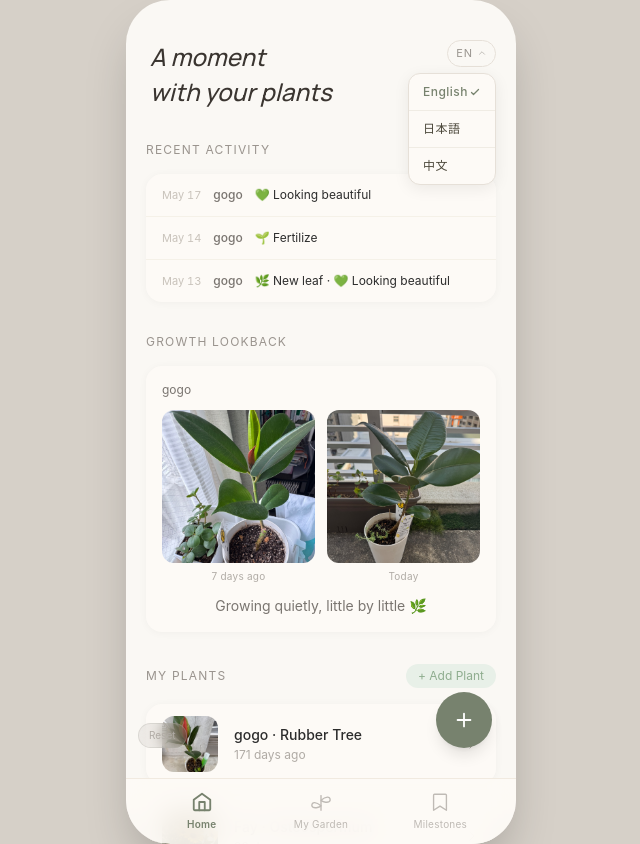
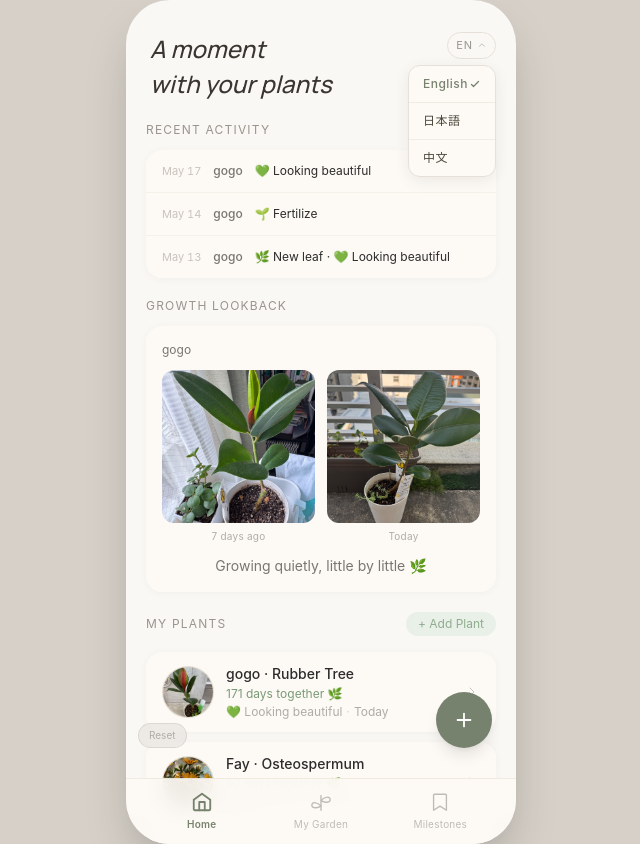
Before and after one commit to erinyxy/Verdant, a Next.js app: page /en in a window 1280 px wide. Both pictures are taken after a click on the button "EN". Shown: the whole page, without its empty margins (319-959 px from the left). Built offline with nearby package versions, Linux system fonts and the light colour scheme.

Commit message:
feat: sow action, lookingBeautiful zh copy, compare auto-fallback, timeline button layout, home spacing & plant card

```diff
--- a/app/[locale]/page.tsx
+++ b/app/[locale]/page.tsx
@@ -4,14 +4,17 @@ import { useState, useEffect, useCallback } from "react";
 import { useTranslations, useLocale } from "next-intl";
 import Link from "next/link";
 import { useRouter } from "next/navigation";
-import { usePlants, useComparePhotoIds } from "@/hooks/useDataStore";
-import { getRecordsByPlant, type Plant, type TimelineEntry } from "@/lib/dataStore";
+import { usePlants } from "@/hooks/useDataStore";
+import { getRecordsByPlant, getPhotosByPlant, getPhotoNearDate, type Plant, type TimelineEntry, type Photo } from "@/lib/dataStore";
 import PhotoFromStore from "@/components/PhotoFromStore";
 import PhotoCompare from "@/components/PhotoCompare";
 import LocaleSwitcher from "@/components/LocaleSwitcher";
 
 // A timeline entry enriched with its parent plant (for cross-plant display).
 type RichEntry = TimelineEntry & { plant: Plant };
+
+// Per-plant summary for the plant list card.
+type PlantSummary = { plant: Plant; latestEntry: TimelineEntry | null };
 
 // ─── Action / State label helpers ─────────────────────────────────────────────
 
@@ -74,7 +77,48 @@ function RecentActivity({ entries, locale }: { entries: RichEntry[]; locale: str
 
 function GrowthLookback({ plant }: { plant: Plant }) {
   const t = useTranslations("home");
-  const { leftId, rightId } = useComparePhotoIds(plant.id, "7d");
+  const [leftId, setLeftId] = useState<string | null>(null);
+  const [rightId, setRightId] = useState<string | null>(null);
+  const [rightLabel, setRightLabel] = useState<string>("");
+
+  useEffect(() => {
+    let cancelled = false;
+    async function resolve() {
+      const photos = await getPhotosByPlant(plant.id); // newest-first
+      if (!photos.length || cancelled) return;
+      const left = photos[0];
+      if (!cancelled) setLeftId(left.id);
+
+      // Try presets in order: 7d → 30d → first
+      const presets: Array<{ days: number | null; label: string }> = [
+        { days: 7,    label: t("sevenDaysAgo") },
+        { days: 30,   label: t("thirtyDaysAgo") },
+        { days: null, label: t("firstDay") },      // null = oldest photo
+      ];
+
+      for (const preset of presets) {
+        let targetDate: Date;
+        if (preset.days === null) {
+          targetDate = new Date(photos[photos.length - 1].timestamp);
+        } else {
+          targetDate = new Date();
+          targetDate.setDate(targetDate.getDate() - preset.days);
+        }
+        const right = await getPhotoNearDate(plant.id, targetDate);
+        if (cancelled) return;
+        if (right && right.id !== left.id) {
+          setRightId(right.id);
+          setRightLabel(preset.label);
+          return;
+        }
+      }
+      // No suitable second photo found
+      setRightId(null);
+      setRightLabel("");
+    }
+    resolve();
+    return () => { cancelled = true; };
+  }, [plant.id, t]);
 
   return (
     <div
@@ -88,7 +132,7 @@ function GrowthLookback({ plant }: { plant: Plant }) {
         leftPhotoId={leftId}
         rightPhotoId={rightId}
         leftLabel={t("today")}
-        rightLabel={rightId ? t("sevenDaysAgo") : undefined}
+        rightLabel={rightId ? rightLabel : undefined}
         summaryText={t("growthSummary")}
       />
     </div>
@@ -105,19 +149,21 @@ export default function HomePage() {
 
   // Cross-plant enrichment: fetch all timelines, merge & sort once.
   const [recentEntries, setRecentEntries] = useState<RichEntry[]>([]);
+  const [plantSummaries, setPlantSummaries] = useState<PlantSummary[]>([]);
   const [activePlant, setActivePlant] = useState<Plant | null>(null);
   const [enriching, setEnriching] = useState(false);
 
   const enrich = useCallback(async () => {
     if (plants.length === 0) {
       setRecentEntries([]);
+      setPlantSummaries([]);
       setActivePlant(null);
       return;
     }
     setEnriching(true);
     const results = await Promise.all(
       plants.map(async (plant) => {
-        const entries = await getRecordsByPlant(plant.id);
+        const entries = await getRecordsByPlant(plant.id); // newest-first
         return { plant, entries };
       }),
     );
@@ -129,8 +175,13 @@ export default function HomePage() {
 
     setRecentEntries(merged.slice(0, 3));
 
+    // Per-plant summary for plant list card (latestEntry = newest record)
+    setPlantSummaries(results.map(({ plant, entries }) => ({
+      plant,
+      latestEntry: entries[0] ?? null,
+    })));
+
     // Growth Lookback: plant whose most recent entry has a photo.
-    // Falls back to plants[0] if none have photos yet.
     const latestWithPhoto = merged.find((e) => e.photoIds.length > 0);
     setActivePlant(latestWithPhoto?.plant ?? plants[0]);
 
@@ -144,9 +195,9 @@ export default function HomePage() {
   }, [enrich]);
 
   return (
-    <div className="px-5 pt-10 pb-20">
+    <div className="px-5 pt-8 pb-20">
       {/* 顶栏：标题 + 语言切换 */}
-      <div className="flex items-start justify-between mb-8 pl-1">
+      <div className="flex items-start justify-between mb-5 pl-1">
         <h1
           className="text-2xl"
           style={{
@@ -165,8 +216,8 @@ export default function HomePage() {
       </div>
 
       {/* Recent Activity */}
-      <section className="mb-8">
-        <h2 className="text-xs uppercase tracking-widest mb-4" style={{ color: "#9a948e" }}>
+      <section className="mb-5">
+        <h2 className="text-xs uppercase tracking-widest mb-3" style={{ color: "#9a948e" }}>
           {t("recentActivity")}
         </h2>
         {loading || enriching ? (
@@ -181,8 +232,8 @@ export default function HomePage() {
 
       {/* Growth Lookback — shows the plant with the most recent photo */}
       {!loading && !enriching && activePlant && (
-        <section className="mb-8">
-          <h2 className="text-xs uppercase tracking-widest mb-4" style={{ color: "#9a948e" }}>
+        <section className="mb-5">
+          <h2 className="text-xs uppercase tracking-widest mb-3" style={{ color: "#9a948e" }}>
             {t("growthLookback")}
           </h2>
           <GrowthLookback plant={activePlant} />
@@ -223,9 +274,9 @@ export default function HomePage() {
           </div>
         ) : (
           <>
-            <div className="space-y-3">
-              {plants.slice(0, 3).map((plant) => (
-                <PlantCard key={plant.id} plant={plant} locale={locale} />
+            <div className="space-y-2.5">
+              {(enriching ? plants.slice(0, 3).map((p) => ({ plant: p, latestEntry: null })) : plantSummaries.slice(0, 3)).map(({ plant, latestEntry }) => (
+                <PlantCard key={plant.id} plant={plant} latestEntry={latestEntry} locale={locale} />
               ))}
             </div>
             {plants.length > 3 && (
@@ -306,53 +357,77 @@ export default function HomePage() {
 
 // ─── PlantCard ────────────────────────────────────────────────────────────────
 
-function PlantCard({ plant, locale }: { plant: Plant; locale: string }) {
-  const t = useTranslations("home");
+type GardenActionKey = `pastAction.${"water" | "fertilize" | "repot" | "prune" | "bringHome" | "sow"}`;
+type GardenStateKey = `pastState.${"newLeaf" | "blooming" | "sick" | "lookingBeautiful"}`;
 
-  // days since startedOn
-  const daysSince = plant.startedOn
-    ? Math.floor((Date.now() - new Date(plant.startedOn).getTime()) / 86_400_000)
+function PlantCard({ plant, latestEntry, locale }: { plant: Plant; latestEntry: TimelineEntry | null; locale: string }) {
+  const tHome = useTranslations("home");
+  const tGarden = useTranslations("garden");
+
+  const days = plant.startedOn
+    ? Math.max(0, Math.floor((Date.now() - new Date(plant.startedOn).getTime()) / 86_400_000))
+    : null;
+
+  const displayName = plant.nickname ? `${plant.nickname} · ${plant.name}` : plant.name;
+
+  const actLabel: string | null = (() => {
+    if (!latestEntry) return null;
+    if (latestEntry.actions.length > 0)
+      return tGarden(`pastAction.${latestEntry.actions[0]}` as GardenActionKey);
+    if (latestEntry.states.length > 0)
+      return tGarden(`pastState.${latestEntry.states[0]}` as GardenStateKey);
+    return null;
+  })();
+
+  const timeLabel: string | null = latestEntry
+    ? (() => {
+        const d = Math.floor((Date.now() - new Date(latestEntry.timestamp).getTime()) / 86_400_000);
+        if (d === 0) return tHome("today");
+        if (d === 1) return tHome("yesterday");
+        return tHome("daysAgo", { days: d });
+      })()
     : null;
 
   return (
     <Link
       href={`/${locale}/plant/${plant.id}`}
-      className="flex items-center gap-4 rounded-2xl px-4 py-3 transition-opacity active:opacity-70"
+      className="flex items-center gap-3 rounded-2xl px-4 py-3 transition-opacity active:opacity-70"
       style={{ background: "#fdfaf6", boxShadow: "0 1px 8px rgba(0,0,0,0.04)" }}
     >
-      {/* Cover photo */}
-      <PhotoFromStore
-        photoId={plant.coverPhotoId}
-        alt={plant.name}
-        className="w-14 h-14 rounded-xl flex-shrink-0 object-cover"
-        objectFit="cover"
-      />
+      {/* Circular avatar — matches garden page style */}
+      <div
+        className="flex-shrink-0 rounded-full overflow-hidden"
+        style={{ width: 52, height: 52, border: "1.5px solid rgba(140,110,70,0.10)", background: "#efe9dd" }}
+      >
+        <PhotoFromStore
+          photoId={plant.coverPhotoId}
+          alt={plant.name}
+          className="w-full h-full object-cover"
+          objectFit="cover"
+        />
+      </div>
 
-      {/* Info */}
+      {/* Info — 3 lines like garden */}
       <div className="flex-1 min-w-0">
         <p className="text-sm font-medium truncate" style={{ color: "#2c2c2c" }}>
-          {plant.nickname ? `${plant.nickname} · ` : ""}
-          {plant.name}
+          {displayName}
         </p>
-        {daysSince !== null && (
-          <p className="text-xs mt-0.5" style={{ color: "#b0aba5" }}>
-            {t("daysAgo", { days: daysSince })}
+        {days !== null && (
+          <p className="text-xs mt-0.5" style={{ color: "#7A9A77" }}>
+            {tGarden("daysCount", { n: days })}
           </p>
         )}
+        {actLabel && timeLabel ? (
+          <p className="text-xs mt-0.5 flex items-center min-w-0" style={{ color: "#b0aba5" }}>
+            <span className="truncate">{actLabel}</span>
+            <span className="flex-shrink-0 px-1 opacity-50">·</span>
+            <span className="flex-shrink-0 whitespace-nowrap">{timeLabel}</span>
+          </p>
+        ) : null}
       </div>
 
       {/* Arrow */}
-      <svg
-        width="16"
-        height="16"
-        viewBox="0 0 24 24"
-        fill="none"
-        stroke="#b0aba5"
-        strokeWidth="1.5"
-        strokeLinecap="round"
-        strokeLinejoin="round"
-        className="flex-shrink-0"
-      >
+      <svg width="16" height="16" viewBox="0 0 24 24" fill="none" stroke="#c9c3bb" strokeWidth="1.5" strokeLinecap="round" strokeLinejoin="round" className="flex-shrink-0">
         <path d="M9 18l6-6-6-6" />
       </svg>
     </Link>
--- a/app/[locale]/plant/[id]/page.tsx
+++ b/app/[locale]/plant/[id]/page.tsx
@@ -11,10 +11,10 @@
  *  - FAB → /record?plantId=...
  */
 
-import { use, useState } from "react";
+import { use, useState, useEffect } from "react";
 import { useTranslations, useLocale } from "next-intl";
 import { useRouter } from "next/navigation";
-import { usePlant, useTimeline, useComparePhotoIds } from "@/hooks/useDataStore";
+import { usePlant, useTimeline } from "@/hooks/useDataStore";
 import PhotoFromStore from "@/components/PhotoFromStore";
 import PhotoCompare from "@/components/PhotoCompare";
 import {
@@ -23,6 +23,8 @@ import {
   type StateType,
   deleteRecord,
   updateRecord,
+  getPhotosByPlant,
+  getPhotoNearDate,
 } from "@/lib/dataStore";
 
 // ─── Types & helpers ──────────────────────────────────────────────────────────
@@ -35,6 +37,7 @@ const ACTION_EMOJI: Record<ActionType, string> = {
   repot: "🪴",
   prune: "✂️",
   bringHome: "🏠",
+  sow: "🌾",
 };
 const STATE_EMOJI: Record<StateType, string> = {
   newLeaf: "🌿",
@@ -43,8 +46,13 @@ const STATE_EMOJI: Record<StateType, string> = {
   lookingBeautiful: "💚",
 };
 
-const ALL_ACTIONS: ActionType[] = ["water", "fertilize", "repot", "prune", "bringHome"];
+const ALL_ACTIONS: ActionType[] = ["water", "fertilize", "repot", "prune", "bringHome", "sow"];
 const ALL_STATES: StateType[] = ["newLeaf", "blooming", "sick", "lookingBeautiful"];
+
+function todayStr(): string {
+  const d = new Date();
+  return `${d.getFullYear()}-${String(d.getMonth() + 1).padStart(2, "0")}-${String(d.getDate()).padStart(2, "0")}`;
+}
 
 function formatDate(iso: string, locale: string) {
   return new Date(iso).toLocaleDateString(locale, {
@@ -75,8 +83,9 @@ function GrowthCompareModule({ plantId }: { plantId: string }) {
   const t = useTranslations("plantDetail");
   const tHome = useTranslations("home");
   const [preset, setPreset] = useState<ComparePreset>("7d");
-
-  const { leftId, rightId } = useComparePhotoIds(plantId, preset);
+  const [leftId, setLeftId] = useState<string | null>(null);
+  const [rightId, setRightId] = useState<string | null>(null);
+  const [resolvedRight, setResolvedRight] = useState<ComparePreset | null>(null);
 
   const presets: { key: ComparePreset; label: string }[] = [
     { key: "7d", label: tHome("sevenDaysAgo") },
@@ -84,7 +93,43 @@ function GrowthCompareModule({ plantId }: { plantId: string }) {
     { key: "first", label: tHome("firstDay") },
   ];
 
-  const rightLabel = presets.find((p) => p.key === preset)?.label;
+  useEffect(() => {
+    let cancelled = false;
+    async function resolve() {
+      const photos = await getPhotosByPlant(plantId);
+      if (!photos.length || cancelled) return;
+      const left = photos[0];
+      if (!cancelled) setLeftId(left.id);
+
+      // For user-selected preset, resolve directly (no auto-fallback when user switches)
+      const getTarget = (p: ComparePreset): Date => {
+        if (p === "first") return new Date(photos[photos.length - 1].timestamp);
+        const d = new Date();
+        d.setDate(d.getDate() - (p === "7d" ? 7 : 30));
+        return d;
+      };
+
+      // Try selected preset first; if no photo, auto-fall through to find best
+      const presetsToTry: ComparePreset[] = preset === "7d"
+        ? ["7d", "30d", "first"]
+        : [preset];  // if user explicitly picked 30d or first, respect it
+
+      for (const p of presetsToTry) {
+        const right = await getPhotoNearDate(plantId, getTarget(p));
+        if (cancelled) return;
+        if (right && right.id !== left.id) {
+          setRightId(right.id);
+          setResolvedRight(p);
+          return;
+        }
+      }
+      if (!cancelled) { setRightId(null); setResolvedRight(null); }
+    }
+    resolve();
+    return () => { cancelled = true; };
+  }, [plantId, preset]);
+
+  const rightLabel = resolvedRight ? presets.find((p) => p.key === resolvedRight)?.label : undefined;
   const summaryText = rightId ? t("growthSummary") : t("memoryAccumulating");
 
   return (
@@ -226,6 +271,7 @@ function TimelineCard({
           <input
             type="date"
             value={editDate}
+            max={todayStr()}
             onChange={(e) => setEditDate(e.target.value)}
             className="w-full text-sm px-3 py-2 rounded-xl outline-none"
             style={{ background: "#f2ece3", color: "#4a4540", border: "none" }}
@@ -315,7 +361,8 @@ function TimelineCard({
       ) : (
         /* ── View mode ── */
         <>
-          <div className="flex items-start justify-between gap-3 mb-2">
+          {/* Row 1: chips + timestamp (no buttons here) */}
+          <div className="flex items-start justify-between gap-3 mb-1.5">
             <div className="flex flex-wrap gap-1.5 flex-1">
               {chips.map((c, i) => (
                 <span
@@ -327,45 +374,15 @@ function TimelineCard({
                 </span>
               ))}
             </div>
-
-            {/* Timestamp + action buttons */}
-            <div className="flex flex-col items-end gap-1 flex-shrink-0">
-              <p className="text-[10px]" style={{ color: "#b0aba5" }}>{formatRelative(entry.timestamp)}</p>
-              <p className="text-[10px]" style={{ color: "#d0cbc3" }}>{formatDate(entry.timestamp, locale)}</p>
-              <div className="flex gap-1 mt-0.5">
-                {/* Edit button */}
-                <button
-                  onClick={() => setIsEditing(true)}
-                  className="text-[10px] px-1.5 py-0.5 rounded-md transition-colors"
-                  style={{ color: "#b0aba5" }}
-                  title={tPlantDetail("editRecord")}
-                  aria-label={tPlantDetail("editRecord")}
-                >
-                  <svg width="12" height="12" viewBox="0 0 24 24" fill="none" stroke="currentColor" strokeWidth="2" strokeLinecap="round" strokeLinejoin="round">
-                    <path d="M11 4H4a2 2 0 0 0-2 2v14a2 2 0 0 0 2 2h14a2 2 0 0 0 2-2v-7" />
-                    <path d="M18.5 2.5a2.121 2.121 0 0 1 3 3L12 15l-4 1 1-4 9.5-9.5z" />
-                  </svg>
-                </button>
-                {/* Delete button */}
-                <button
-                  onClick={handleDelete}
-                  className="text-[10px] px-1.5 py-0.5 rounded-md transition-colors"
-                  style={{ color: "#b0aba5" }}
-                  title={tPlantDetail("deleteRecord")}
-                  aria-label={tPlantDetail("deleteRecord")}
-                >
-                  <svg width="12" height="12" viewBox="0 0 24 24" fill="none" stroke="currentColor" strokeWidth="2" strokeLinecap="round" strokeLinejoin="round">
-                    <line x1="18" y1="6" x2="6" y2="18" />
-                    <line x1="6" y1="6" x2="18" y2="18" />
-                  </svg>
-                </button>
-              </div>
+            <div className="flex flex-col items-end flex-shrink-0">
+              <p className="text-[10px] whitespace-nowrap" style={{ color: "#b0aba5" }}>{formatRelative(entry.timestamp)}</p>
+              <p className="text-[10px] whitespace-nowrap" style={{ color: "#d0cbc3" }}>{formatDate(entry.timestamp, locale)}</p>
             </div>
           </div>
 
           {/* Note */}
           {entry.note && (
-            <p className="text-xs italic mb-3" style={{ color: "#7a7570" }}>
+            <p className="text-xs italic mb-1.5" style={{ color: "#7a7570" }}>
               &ldquo;{entry.note}&rdquo;
             </p>
           )}
@@ -375,11 +392,31 @@ function TimelineCard({
             <PhotoFromStore
               photoId={entry.photoIds[0]}
               alt=""
-              className="w-full rounded-xl mt-2 object-cover"
+              className="w-full rounded-xl mt-1.5 object-cover"
               style={{ maxHeight: 200 }}
               objectFit="cover"
             />
           )}
+
+          {/* Edit / Delete — subtle text row at bottom, doesn't inflate card height */}
+          <div className="flex items-center justify-end gap-3 mt-2 pt-1.5" style={{ borderTop: "1px solid rgba(0,0,0,0.04)" }}>
+            <button
+              onClick={() => setIsEditing(true)}
+              className="text-[11px] transition-opacity active:opacity-60"
+              style={{ color: "#c0b8b0" }}
+              aria-label={tPlantDetail("editRecord")}
+            >
+              {tPlantDetail("editRecord")}
+            </button>
+            <button
+              onClick={handleDelete}
+              className="text-[11px] transition-opacity active:opacity-60"
+              style={{ color: "#c0b8b0" }}
+              aria-label={tPlantDetail("deleteRecord")}
+            >
+              {tPlantDetail("deleteRecord")}
+            </button>
+          </div>
         </>
       )}
     </div>
--- a/app/[locale]/record/page.tsx
+++ b/app/[locale]/record/page.tsx
@@ -275,7 +275,7 @@ function RecordForm() {
           {t("action")}
         </p>
         <div className="flex flex-wrap gap-2">
-          {(["water", "fertilize", "repot", "prune", "bringHome"] as ActionType[]).map((a) => (
+          {(["water", "fertilize", "repot", "prune", "bringHome", "sow"] as ActionType[]).map((a) => (
             <ChipButton
               key={a}
               selected={actions.has(a)}
@@ -287,6 +287,7 @@ function RecordForm() {
               {a === "repot" && "🪴 "}
               {a === "prune" && "✂️ "}
               {a === "bringHome" && "🏠 "}
+              {a === "sow" && "🌾 "}
               {t(a)}
             </ChipButton>
           ))}
--- a/lib/dataStore.ts
+++ b/lib/dataStore.ts
@@ -16,7 +16,7 @@ import { openDB, type IDBPDatabase } from "idb";
 
 // ─── Types ────────────────────────────────────────────────────────────────────
 
-export type ActionType = "water" | "fertilize" | "repot" | "prune" | "bringHome";
+export type ActionType = "water" | "fertilize" | "repot" | "prune" | "bringHome" | "sow";
 export type StateType = "newLeaf" | "blooming" | "sick" | "lookingBeautiful";
 
 export interface Plant {
@@ -523,7 +523,7 @@ export async function syncMarks(): Promise<GrowthMark[]> {
   if (newMarks.length > 0) saveMarksToLS(combined);
 
   return combined.sort(
-    (a, b) => new Date(b.generatedAt).getTime() - new Date(a.generatedAt).getTime()
+    (a, b) => new Date(b.milestoneDate).getTime() - new Date(a.milestoneDate).getTime()
   );
 }
 
```
Also changed, not shown: messages/en.json (+6 -3 lines), messages/ja.json (+6 -3 lines), messages/zh.json (+9 -6 lines).
